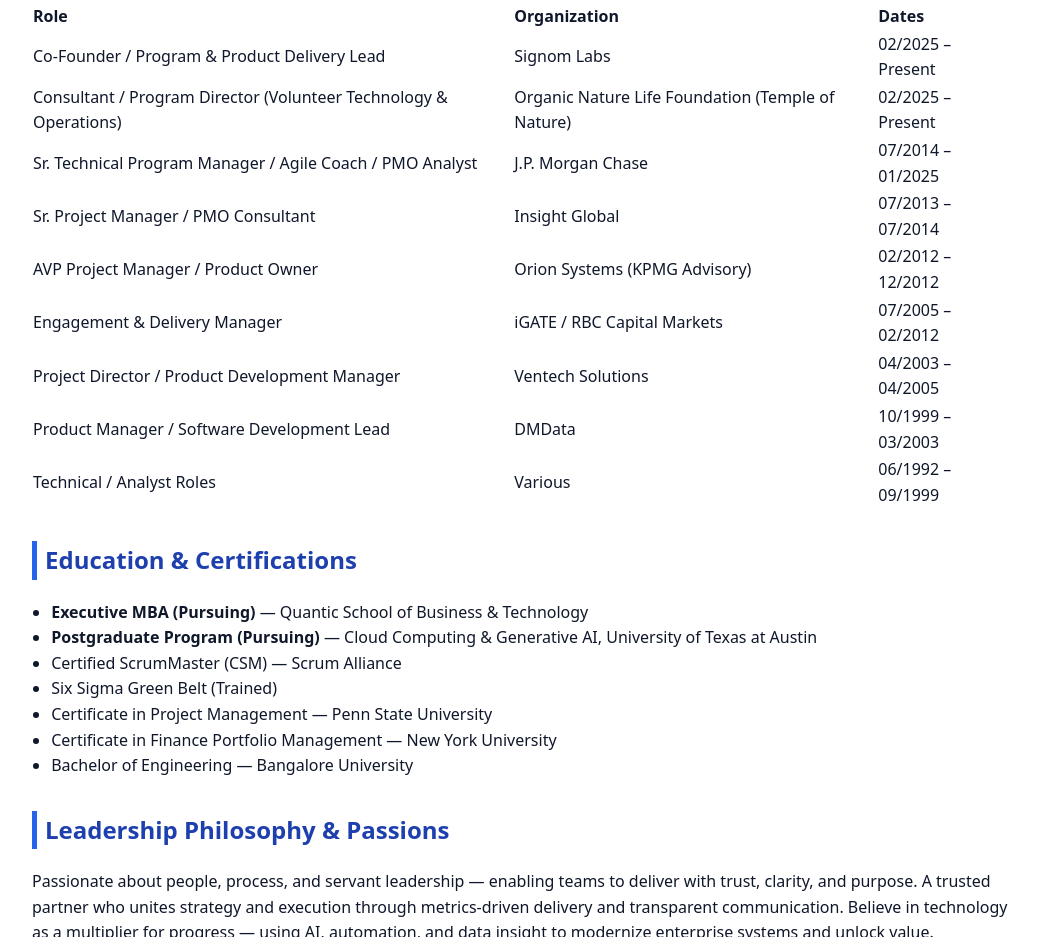
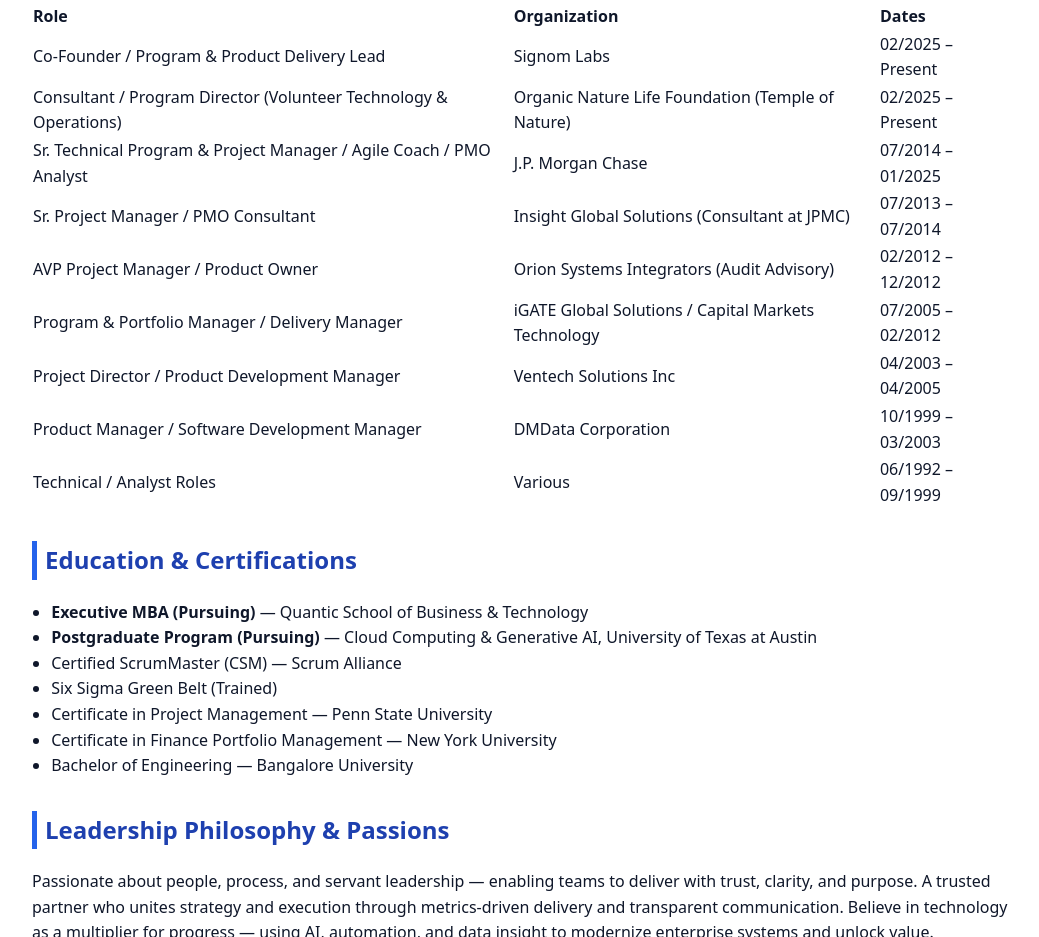
Before and after one commit to SSundar07/ssundaresan.github.io, a plain HTML site: page index.html in a window 1280 px wide. Shown: the part 1613-2550 px from the top of the page, without its empty margins (118-1157 px from the left). Drawn offline with Linux system fonts and the light colour scheme.

Commit message:
Add files via upload

```diff
--- a/index.html
+++ b/index.html
@@ -117,12 +117,12 @@ a{color:var(--blue-light);text-decoration:none;}a:hover{text-decoration:underlin
     <tbody>
       <tr><td>Co-Founder / Program & Product Delivery Lead</td><td>Signom Labs</td><td><time datetime="2025-02">02/2025</time> – Present</td></tr>
       <tr><td>Consultant / Program Director (Volunteer Technology & Operations)</td><td>Organic Nature Life Foundation (Temple of Nature)</td><td><time datetime="2025-02">02/2025</time> – Present</td></tr>
-      <tr><td>Sr. Technical Program Manager / Agile Coach / PMO Analyst</td><td>J.P. Morgan Chase</td><td><time datetime="2014-07">07/2014</time> – <time datetime="2025-01">01/2025</time></td></tr>
-      <tr><td>Sr. Project Manager / PMO Consultant</td><td>Insight Global</td><td><time datetime="2013-07">07/2013</time> – <time datetime="2014-07">07/2014</time></td></tr>
-      <tr><td>AVP Project Manager / Product Owner</td><td>Orion Systems (KPMG Advisory)</td><td><time datetime="2012-02">02/2012</time> – <time datetime="2012-12">12/2012</time></td></tr>
-      <tr><td>Engagement & Delivery Manager</td><td>iGATE / RBC Capital Markets</td><td><time datetime="2005-07">07/2005</time> – <time datetime="2012-02">02/2012</time></td></tr>
-      <tr><td>Project Director / Product Development Manager</td><td>Ventech Solutions</td><td><time datetime="2003-04">04/2003</time> – <time datetime="2005-04">04/2005</time></td></tr>
-      <tr><td>Product Manager / Software Development Lead</td><td>DMData</td><td><time datetime="1999-10">10/1999</time> – <time datetime="2003-03">03/2003</time></td></tr>
+      <tr><td>Sr. Technical Program & Project Manager / Agile Coach / PMO Analyst</td><td>J.P. Morgan Chase</td><td><time datetime="2014-07">07/2014</time> – <time datetime="2025-01">01/2025</time></td></tr>
+      <tr><td>Sr. Project Manager / PMO Consultant</td><td>Insight Global Solutions (Consultant at JPMC)</td><td><time datetime="2013-07">07/2013</time> – <time datetime="2014-07">07/2014</time></td></tr>
+      <tr><td>AVP Project Manager / Product Owner</td><td>Orion Systems Integrators (Audit Advisory)</td><td><time datetime="2012-02">02/2012</time> – <time datetime="2012-12">12/2012</time></td></tr>
+      <tr><td>Program & Portfolio Manager / Delivery Manager</td><td>iGATE Global Solutions / Capital Markets Technology</td><td><time datetime="2005-07">07/2005</time> – <time datetime="2012-02">02/2012</time></td></tr>
+      <tr><td>Project Director / Product Development Manager</td><td>Ventech Solutions Inc</td><td><time datetime="2003-04">04/2003</time> – <time datetime="2005-04">04/2005</time></td></tr>
+      <tr><td>Product Manager / Software Development Manager</td><td>DMData Corporation</td><td><time datetime="1999-10">10/1999</time> – <time datetime="2003-03">03/2003</time></td></tr>
       <tr><td>Technical / Analyst Roles</td><td>Various</td><td><time datetime="1992-06">06/1992</time> – <time datetime="1999-09">09/1999</time></td></tr>
     </tbody>
   </table>
```
